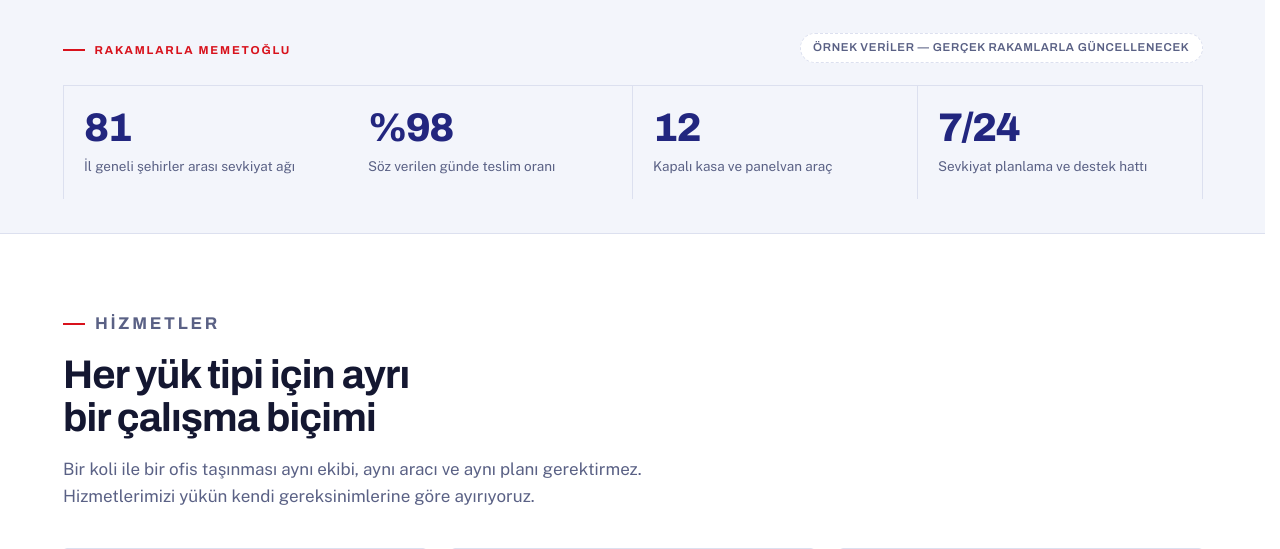
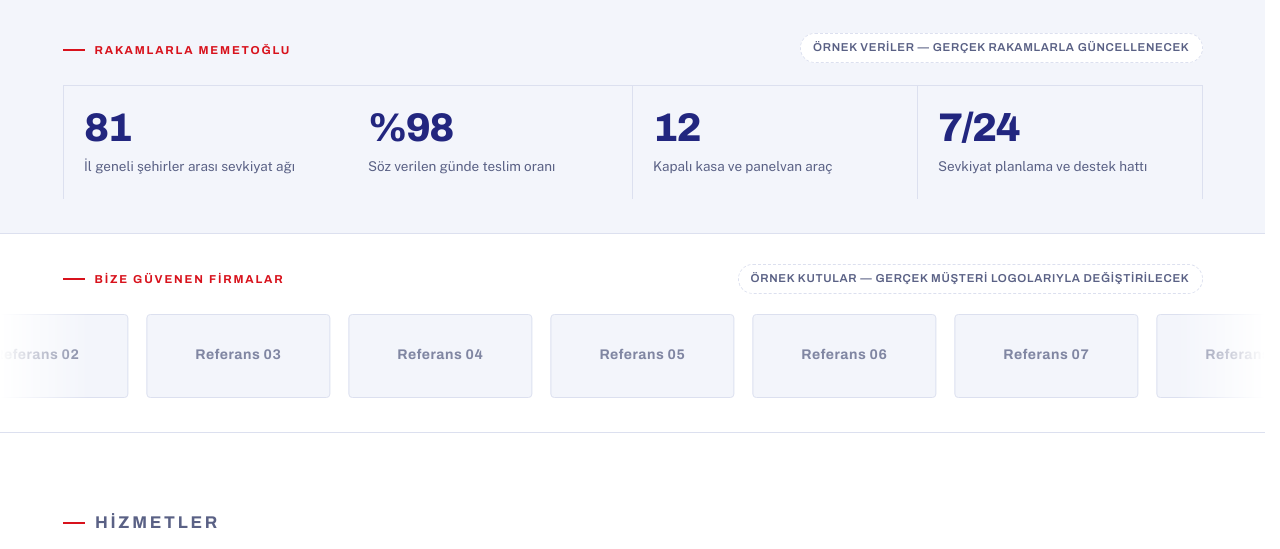
Before and after one commit to hhkknn/Memetoglu_Tasimacilik, an ASP.NET Core app: page / in a window 1280 px wide. Shown: the part 989-1538 px from the top of the page. Run offline with ASP.NET Core 8, Linux system fonts and the light colour scheme.

Commit message:
Rakamların altına kayan referans logoları şeridi ekle
- Kesintisiz kayan logo şeridi; fare üzerine gelince duruyor, logolar
  gri görünüp üzerine gelince renkleniyor. Hareket azaltma tercihinde
  kaymadan, ortalanmış satırlar hâlinde gösteriliyor.
- Logo yüklenmemiş firmalar için adını taşıyan yer tutucu kutu;
  şimdilik 8 örnek kutu ve "örnek veri" uyarısı.
- Panel > Referanslar: firma ekleme/silme, logo yükleme/kaldırma,
  isteğe bağlı web sitesi bağlantısı.
- Address.OneLine hesaplanan bir özellik; her panel kaydında
  content.json'a yazılmasın diye JsonIgnore eklendi.

Co-Authored-By: Claude Opus 5.5 <noreply@anthropic.com>
Claude-Session: https://claude.ai/code/session_01AjMEkBdMWbfanoYEhWPeYF

```diff
--- a/App_Data/content.json
+++ b/App_Data/content.json
@@ -78,6 +78,23 @@
       { "value": "%98", "label": "Söz verilen günde teslim oranı" },
       { "value": "12", "label": "Kapalı kasa ve panelvan araç" },
       { "value": "7/24", "label": "Sevkiyat planlama ve destek hattı" }
+    ]
+  },
+
+  "references": {
+    "enabled": true,
+    "title": "Bize güvenen firmalar",
+    "noticeEnabled": true,
+    "noticeText": "Örnek kutular — gerçek müşteri logolarıyla değiştirilecek",
+    "items": [
+      { "name": "Referans 01", "logo": "", "url": "" },
+      { "name": "Referans 02", "logo": "", "url": "" },
+      { "name": "Referans 03", "logo": "", "url": "" },
+      { "name": "Referans 04", "logo": "", "url": "" },
+      { "name": "Referans 05", "logo": "", "url": "" },
+      { "name": "Referans 06", "logo": "", "url": "" },
+      { "name": "Referans 07", "logo": "", "url": "" },
+      { "name": "Referans 08", "logo": "", "url": "" }
     ]
   },
 
--- a/Pages/Index.cshtml
+++ b/Pages/Index.cshtml
@@ -8,6 +8,7 @@
     <partial name="Sections/_Hero" model="Model.Icerik" />
     <partial name="Sections/_Trust" model="Model.Icerik" />
     <partial name="Sections/_Stats" model="Model.Icerik" />
+    <partial name="Sections/_References" model="Model.Icerik" />
     <partial name="Sections/_Services" model="Model.Icerik" />
     <partial name="Sections/_Solutions" model="Model.Icerik" />
     <partial name="Sections/_Statement" model="Model.Icerik" />
--- a/Pages/Panel/_PanelLayout.cshtml
+++ b/Pages/Panel/_PanelLayout.cshtml
@@ -9,6 +9,7 @@
         ("/Panel/Filo",      "filo",      "Filo"),
         ("/Panel/Surec",     "surec",     "Nasıl Çalışır"),
         ("/Panel/Guven",     "guven",     "Güven & Yorumlar"),
+        ("/Panel/Referanslar", "referanslar", "Referanslar"),
         ("/Panel/Ayarlar",   "ayarlar",   "Site Ayarları"),
         ("/Panel/Medya",     "medya",     "Görseller"),
         ("/Panel/Sifre",     "sifre",     "Şifre"),
--- /dev/null
+++ b/Pages/Shared/Sections/_References.cshtml
@@ -0,0 +1,48 @@
+@model SiteContent
+@{
+    var r = Model.References;
+    if (!r.Enabled || r.Items.Count == 0) { return; }
+    // Kayma hızı logo sayısına göre ayarlanır: her logo yaklaşık aynı hızda geçer.
+    var sure = Math.Max(20, r.Items.Count * 5);
+}
+
+<section class="refs" aria-label="@(string.IsNullOrWhiteSpace(r.Title) ? "Referanslar" : r.Title)">
+    <div class="wrap refs-head">
+        @if (!string.IsNullOrWhiteSpace(r.Title)) { <p class="eyebrow">@r.Title</p> }
+        @if (r.NoticeEnabled && !string.IsNullOrWhiteSpace(r.NoticeText))
+        {
+            <span class="chip">@r.NoticeText</span>
+        }
+    </div>
+
+    <div class="refs-marquee">
+        <div class="refs-track" style="--sure:@(sure)s">
+            @* Kesintisiz döngü için liste iki kez basılır; ikinci kopya ekran okuyuculardan gizlenir. *@
+            @for (var kopya = 0; kopya < 2; kopya++)
+            {
+                <ul class="refs-list" aria-hidden="@(kopya == 1 ? "true" : null)">
+                    @foreach (var m in r.Items)
+                    {
+                        var logoVar = !string.IsNullOrWhiteSpace(m.Logo);
+                        <li>
+                            @if (!string.IsNullOrWhiteSpace(m.Url))
+                            {
+                                <a class="ref-item" href="@m.Url" target="_blank" rel="noopener" tabindex="@(kopya == 1 ? "-1" : null)">
+                                    @if (logoVar) { <img src="@Yardimci.Medya(m.Logo)" alt="@m.Name" loading="lazy"> }
+                                    else { <span class="ref-ph">@m.Name</span> }
+                                </a>
+                            }
+                            else
+                            {
+                                <span class="ref-item">
+                                    @if (logoVar) { <img src="@Yardimci.Medya(m.Logo)" alt="@m.Name" loading="lazy"> }
+                                    else { <span class="ref-ph">@m.Name</span> }
+                                </span>
+                            }
+                        </li>
+                    }
+                </ul>
+            }
+        </div>
+    </div>
+</section>
--- a/wwwroot/css/style.css
+++ b/wwwroot/css/style.css
@@ -368,6 +368,38 @@ a:focus-visible,button:focus-visible,input:focus-visible,select:focus-visible,te
 .vision p{font-size:14.5px;line-height:1.6;color:var(--muted)}
 @media (max-width:860px){.split{grid-template-columns:1fr;gap:34px}}
 
+/* ---------- referans logoları (kayan şerit) ---------- */
+.refs{padding-block:30px 34px;border-bottom:1px solid var(--line);background:var(--bg);overflow:hidden}
+.refs-head{display:flex;align-items:center;justify-content:space-between;gap:12px;flex-wrap:wrap;margin-bottom:20px}
+.refs-marquee{
+  overflow:hidden;
+  -webkit-mask-image:linear-gradient(90deg,transparent,#000 7%,#000 93%,transparent);
+  mask-image:linear-gradient(90deg,transparent,#000 7%,#000 93%,transparent);
+}
+.refs-track{display:flex;width:max-content;animation:refs-kay var(--sure,40s) linear infinite}
+.refs-marquee:hover .refs-track,.refs-marquee:focus-within .refs-track{animation-play-state:paused}
+/* Listeler arası boşluk, liste içi boşlukla aynı olmalı; yoksa döngü noktasında sıçrama olur. */
+.refs-list{display:flex;gap:18px;list-style:none;margin:0;padding:0 9px}
+.refs-list li{flex:none}
+.ref-item{
+  display:flex;align-items:center;justify-content:center;width:184px;height:84px;padding:14px 22px;
+  border:1px solid var(--line);border-radius:var(--radius);background:var(--surface);text-decoration:none;
+  transition:border-color .2s,background .2s;
+}
+.ref-item:hover{border-color:var(--navy);background:var(--bg)}
+.ref-item img{max-width:100%;max-height:100%;object-fit:contain;filter:grayscale(1);opacity:.6;transition:filter .25s,opacity .25s}
+.ref-item:hover img{filter:none;opacity:1}
+.ref-ph{font-family:var(--display);font-weight:700;font-size:14px;letter-spacing:.04em;color:var(--muted);opacity:.75;text-align:center}
+@keyframes refs-kay{to{transform:translateX(-50%)}}
+@media (max-width:640px){.ref-item{width:150px;height:72px}}
+/* Hareket azaltma tercihinde kaydırma yok: logolar ortalanmış satırlar hâlinde durur. */
+@media (prefers-reduced-motion: reduce){
+  .refs-marquee{-webkit-mask-image:none;mask-image:none}
+  .refs-track{width:auto}
+  .refs-list{flex-wrap:wrap;justify-content:center;width:100%}
+  .refs-list[aria-hidden]{display:none}
+}
+
 /* ---------- trust strip ---------- */
 .trust-strip{padding-block:40px;border-bottom:1px solid var(--line)}
 .trust-notice{margin-bottom:18px}
```
Also changed, not shown: Models/SiteContent.cs (+23 -1 lines), Pages/Panel/Referanslar.cshtml (added, +63 -0 lines), Pages/Panel/Referanslar.cshtml.cs (added, +82 -0 lines).
